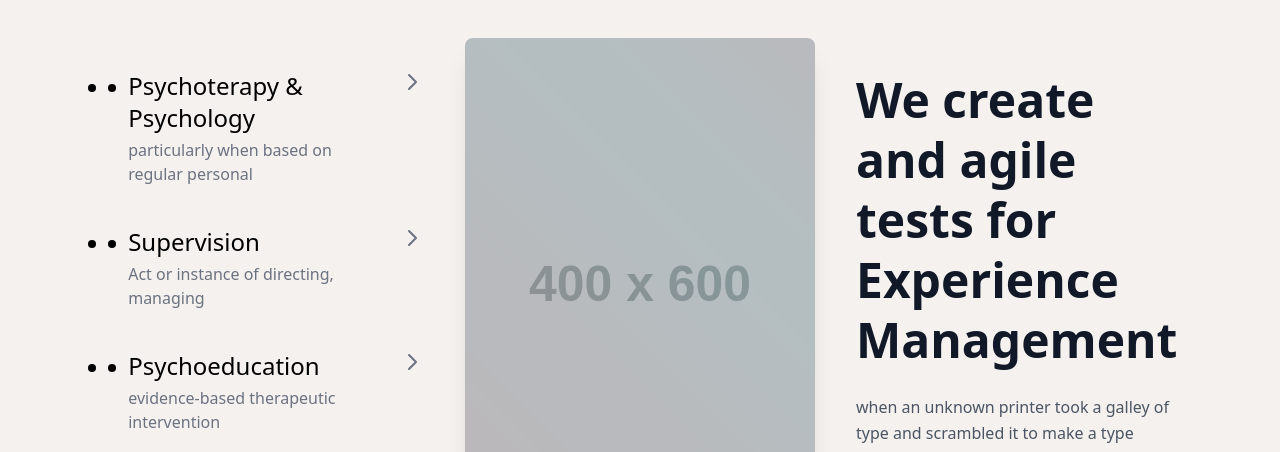
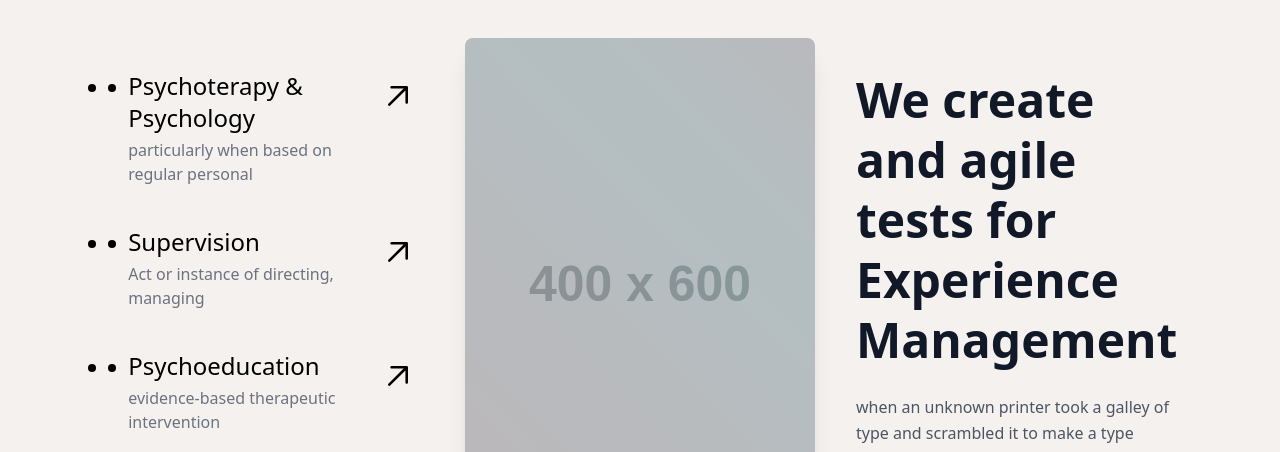
Before and after one commit to NappyNexus/CREE, a website: page index.html in a window 1280 px wide. Shown: the part 2033-2485 px from the top of the page. Drawn offline with nearby package versions, Linux system fonts and the light colour scheme; placeholder pictures from the web are drawn by us.

Commit message:
changed arrow icons of left column

```diff
--- a/index.html
+++ b/index.html
@@ -296,7 +296,11 @@
                             <p class="text-gray-500 text-sm md:text-base">particularly when based on regular personal</p>
                         </div>
                         <div class="flex-shrink-0 ml-4">
-                            <svg class="w-6 h-6 text-gray-500" fill="none" stroke="currentColor" viewBox="0 0 24 24" xmlns="http://www.w3.org/2000/svg"><path stroke-linecap="round" stroke-linejoin="round" stroke-width="2" d="M9 5l7 7-7 7"></path></svg>
+                            <a href="#" class="flex justify-center items-center">
+                                <div class="bg-soft-highlight p-4 rounded-full">
+                                    <svg width="20" height="20" id="Layer_1" enable-background="new 0 0 512 512" viewBox="0 0 512 512" xmlns="http://www.w3.org/2000/svg"><g id="Layer_2_00000103972821825980288310000012755641873027120305_"><g id="Layer_2_copy_13"><g id="_113"><path d="m479 0h-386.9c-18.2 0-33 14.8-33 33s14.8 33 33 33h307.1l-389.5 389.6c-12.9 12.9-12.9 33.8 0 46.7s33.8 12.9 46.7 0l389.5-389.6v307.1c0 18.2 14.8 33 33 33s33-14.8 33-33v-386.8c.1-18.2-14.7-33-32.9-33z"/></g></g></g></svg>
+                                </div>
+                            </a>
                         </div>
                     </div>
 
@@ -310,7 +314,11 @@
                             <p class="text-gray-500 text-sm md:text-base">Act or instance of directing, managing</p>
                         </div>
                         <div class="flex-shrink-0 ml-4">
-                            <svg class="w-6 h-6 text-gray-500" fill="none" stroke="currentColor" viewBox="0 0 24 24" xmlns="http://www.w3.org/2000/svg"><path stroke-linecap="round" stroke-linejoin="round" stroke-width="2" d="M9 5l7 7-7 7"></path></svg>
+                            <a href="#" class="flex justify-center items-center">
+                                <div class="bg-soft-highlight p-4 rounded-full">
+                                    <svg width="20" height="20" id="Layer_1" enable-background="new 0 0 512 512" viewBox="0 0 512 512" xmlns="http://www.w3.org/2000/svg"><g id="Layer_2_00000103972821825980288310000012755641873027120305_"><g id="Layer_2_copy_13"><g id="_113"><path d="m479 0h-386.9c-18.2 0-33 14.8-33 33s14.8 33 33 33h307.1l-389.5 389.6c-12.9 12.9-12.9 33.8 0 46.7s33.8 12.9 46.7 0l389.5-389.6v307.1c0 18.2 14.8 33 33 33s33-14.8 33-33v-386.8c.1-18.2-14.7-33-32.9-33z"/></g></g></g></svg>
+                                </div>
+                            </a>
                         </div>
                     </div>
 
@@ -324,7 +332,11 @@
                             <p class="text-gray-500 text-sm md:text-base">evidence-based therapeutic intervention</p>
                         </div>
                         <div class="flex-shrink-0 ml-4">
-                            <svg class="w-6 h-6 text-gray-500" fill="none" stroke="currentColor" viewBox="0 0 24 24" xmlns="http://www.w3.org/2000/svg"><path stroke-linecap="round" stroke-linejoin="round" stroke-width="2" d="M9 5l7 7-7 7"></path></svg>
+                            <a href="#" class="flex justify-center items-center">
+                                <div class="bg-soft-highlight p-4 rounded-full">
+                                    <svg width="20" height="20" id="Layer_1" enable-background="new 0 0 512 512" viewBox="0 0 512 512" xmlns="http://www.w3.org/2000/svg"><g id="Layer_2_00000103972821825980288310000012755641873027120305_"><g id="Layer_2_copy_13"><g id="_113"><path d="m479 0h-386.9c-18.2 0-33 14.8-33 33s14.8 33 33 33h307.1l-389.5 389.6c-12.9 12.9-12.9 33.8 0 46.7s33.8 12.9 46.7 0l389.5-389.6v307.1c0 18.2 14.8 33 33 33s33-14.8 33-33v-386.8c.1-18.2-14.7-33-32.9-33z"/></g></g></g></svg>
+                                </div>
+                            </a>
                         </div>
                     </div>
                 </div>
```
